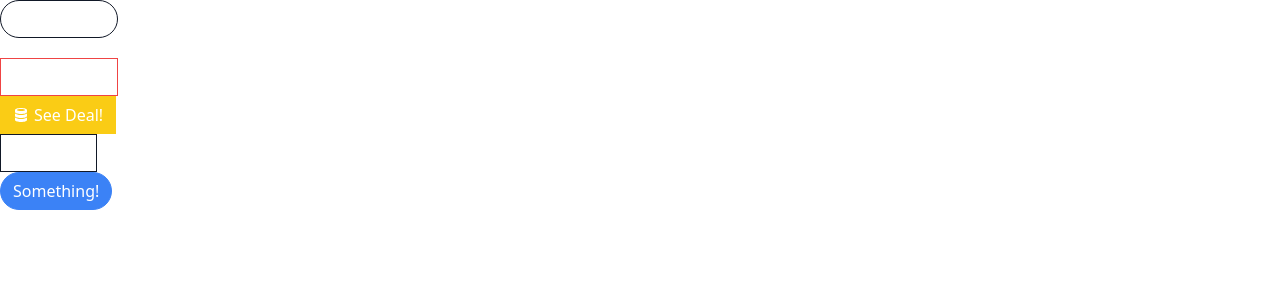
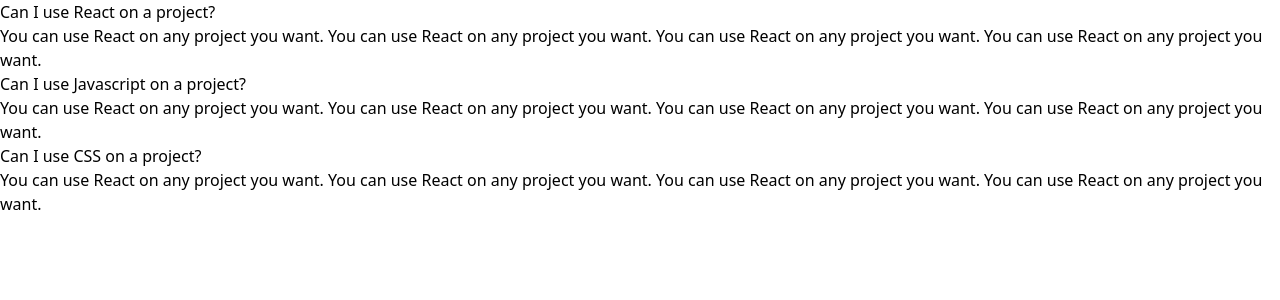
Before and after one commit to monahvi/comps, a React (Create React App) app: page / in a window 1280 px wide. Shown: the top 300 px of the page. Built offline with nearby package versions, Linux system fonts and the light colour scheme.

Commit message:
initial Accordion

```diff
--- a/src/App.js
+++ b/src/App.js
@@ -1,49 +1,29 @@
-import { GoBell, GoCloudDownload, GoDatabase } from 'react-icons/go';
-import Button from './Button';
+import Accordion from "./components/Accordion";
 
 function App() {
-  const handleClick = () => {
-    console.log('Clicked!');
-  };
+  const items = [
+    {
+      id:'fsdfsd',
+      label: 'Can I use React on a project?',
+      content:
+        'You can use React on any project you want. You can use React on any project you want. You can use React on any project you want. You can use React on any project you want.',
+    },
+    {
+      id:'fsdfswdsd',
+      label: 'Can I use Javascript on a project?',
+      content:
+        'You can use React on any project you want. You can use React on any project you want. You can use React on any project you want. You can use React on any project you want.',
+    },
+    {
+      id:'fs6yudfsd',
+      label: 'Can I use CSS on a project?',
+      content:
+        'You can use React on any project you want. You can use React on any project you want. You can use React on any project you want. You can use React on any project you want.',
+    },
+  ];
 
-  return (
-    <div>
-      <div>
-        <Button
-          secondary
-          outline
-          rounded
-          className="mb-5"
-          onClick={handleClick}
-        >
-          <GoBell />
-          Click me!!
-        </Button>
-      </div>
-      <div>
-        <Button danger outline onMouseEnter={handleClick}>
-          <GoCloudDownload />
-          Buy Now!
-        </Button>
-      </div>
-      <div>
-        <Button warning onMouseLeave={handleClick}>
-          <GoDatabase />
-          See Deal!
-        </Button>
-      </div>
-      <div>
-        <Button secondary outline>
-          Hide Ads!
-        </Button>
-      </div>
-      <div>
-        <Button primary rounded>
-          Something!
-        </Button>
-      </div>
-    </div>
-  );
+
+  return <Accordion items={items} />;
 }
 
 export default App;
--- /dev/null
+++ b/src/components/Accordion.js
@@ -0,0 +1,14 @@
+function Accordion({ items}) {
+    const renderedItems = items.map((item) => {
+        return (
+            <div key={item.id}>
+                <div>{item.label}</div>
+                <div>{item.content}</div>
+            </div>
+        );
+    });
+
+    return <div>{renderedItems}</div>
+}
+
+export default Accordion;
--- /dev/null
+++ b/src/pages/ButtonPage.js
@@ -0,0 +1,49 @@
+import { GoBell, GoCloudDownload, GoDatabase } from 'react-icons/go';
+import Button from '../components/Button';
+
+function ButtonPage() {
+  const handleClick = () => {
+    console.log('Clicked!');
+  };
+
+  return (
+    <div>
+      <div>
+        <Button
+          secondary
+          outline
+          rounded
+          className="mb-5"
+          onClick={handleClick}
+        >
+          <GoBell />
+          Click me!!
+        </Button>
+      </div>
+      <div>
+        <Button danger outline onMouseEnter={handleClick}>
+          <GoCloudDownload />
+          Buy Now!
+        </Button>
+      </div>
+      <div>
+        <Button warning onMouseLeave={handleClick}>
+          <GoDatabase />
+          See Deal!
+        </Button>
+      </div>
+      <div>
+        <Button secondary outline>
+          Hide Ads!
+        </Button>
+      </div>
+      <div>
+        <Button primary rounded>
+          Something!
+        </Button>
+      </div>
+    </div>
+  );
+}
+
+export default ButtonPage;
```
Also changed, not shown: src/components/Button.js (renamed from src/Button.js).
